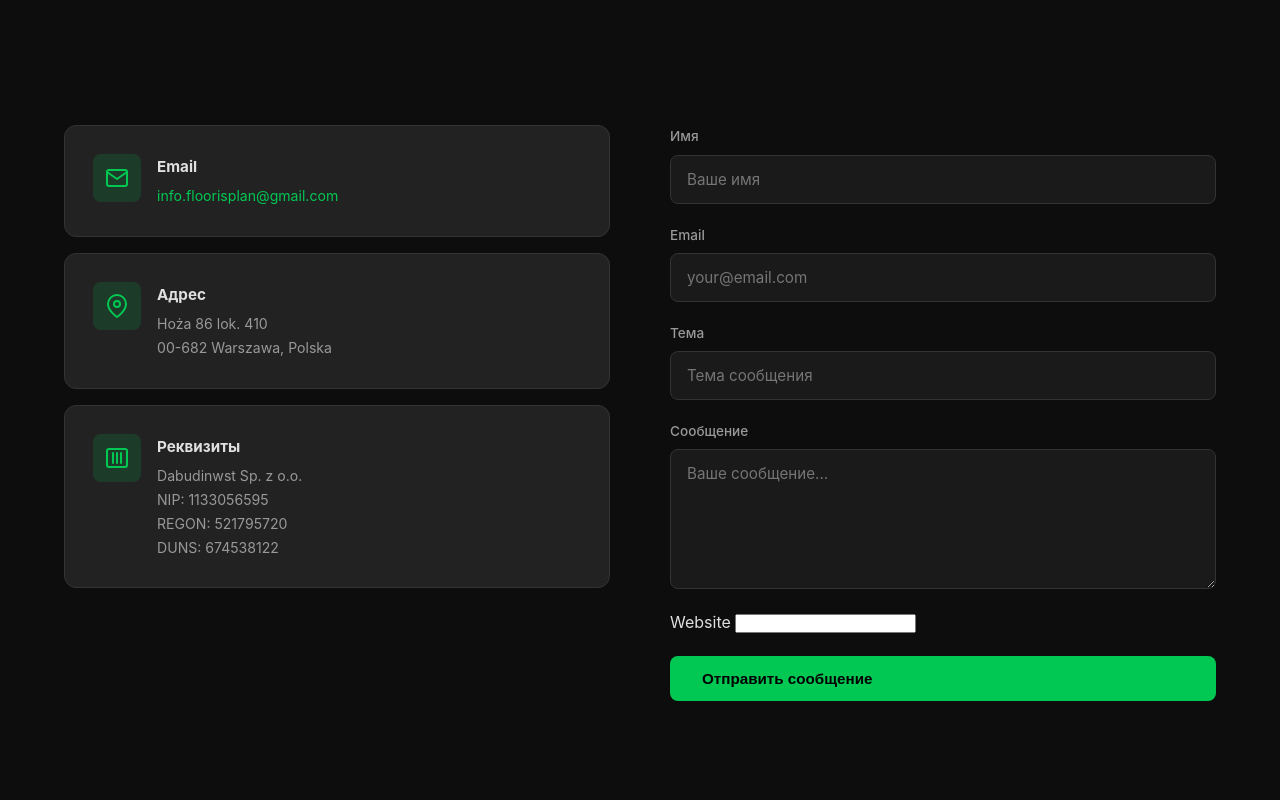
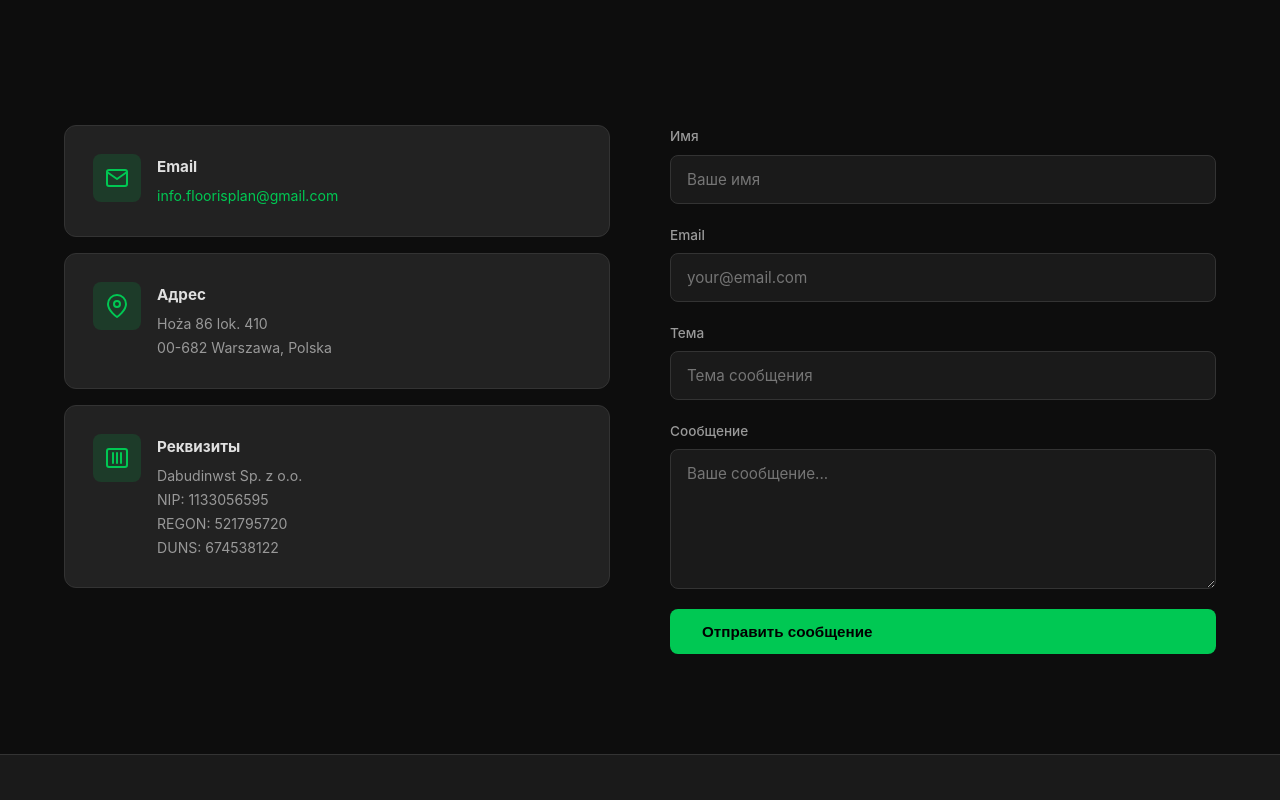
Before and after one commit to Andrii-Pulyk/clewbyte-website-, a plain HTML site: page contact.html in a window 1280 px wide. Shown: the part 420-1220 px from the top of the page. Drawn offline with Linux system fonts and the light colour scheme.

Commit message:
Fix honeypot visibility and update about section branding
- Replace inline style on honeypot div with .honeypot CSS class
  (inline styles were blocked by CSP style-src 'self')
- Update about section text: ClewByte as IT division of Dabudinwst

Co-Authored-By: Claude Opus 4.6 <noreply@anthropic.com>

```diff
--- a/contact.html
+++ b/contact.html
@@ -117,7 +117,7 @@
                             <textarea id="message" name="message" placeholder="Ваше сообщение..." required minlength="10" maxlength="5000" autocomplete="off"></textarea>
                         </div>
                         <!-- Honeypot: скрыто от пользователей, боты заполнят -->
-                        <div style="position: absolute; left: -9999px;" aria-hidden="true">
+                        <div class="honeypot" aria-hidden="true">
                             <label for="website">Website</label>
                             <input type="text" id="website" name="website" tabindex="-1" autocomplete="off">
                         </div>
--- a/css/style.css
+++ b/css/style.css
@@ -623,6 +623,11 @@ ul {
     min-height: 140px;
 }
 
+.honeypot {
+    position: absolute;
+    left: -9999px;
+}
+
 .form-success {
     display: none;
     padding: 16px;
```
Also changed, not shown: index.html (+1 -1 lines).
